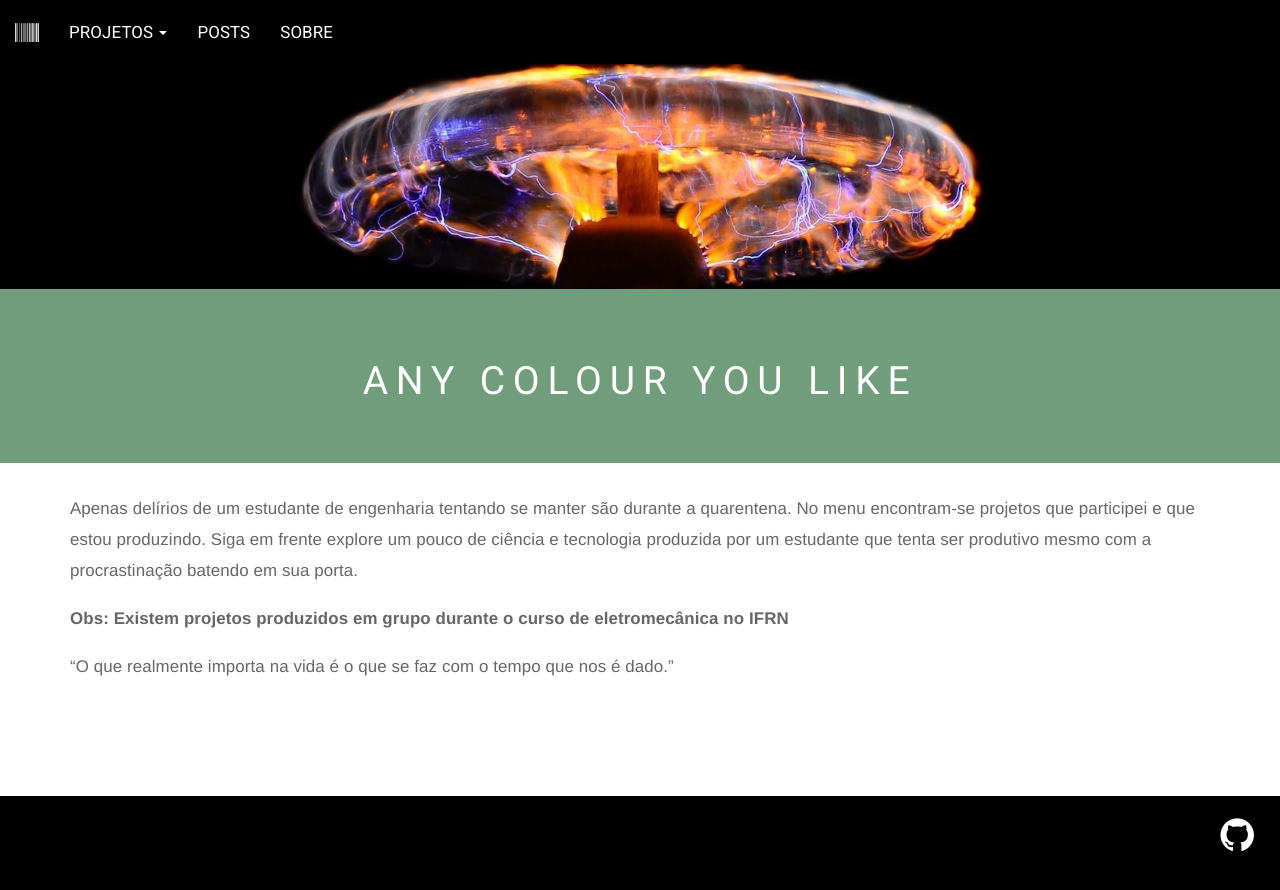
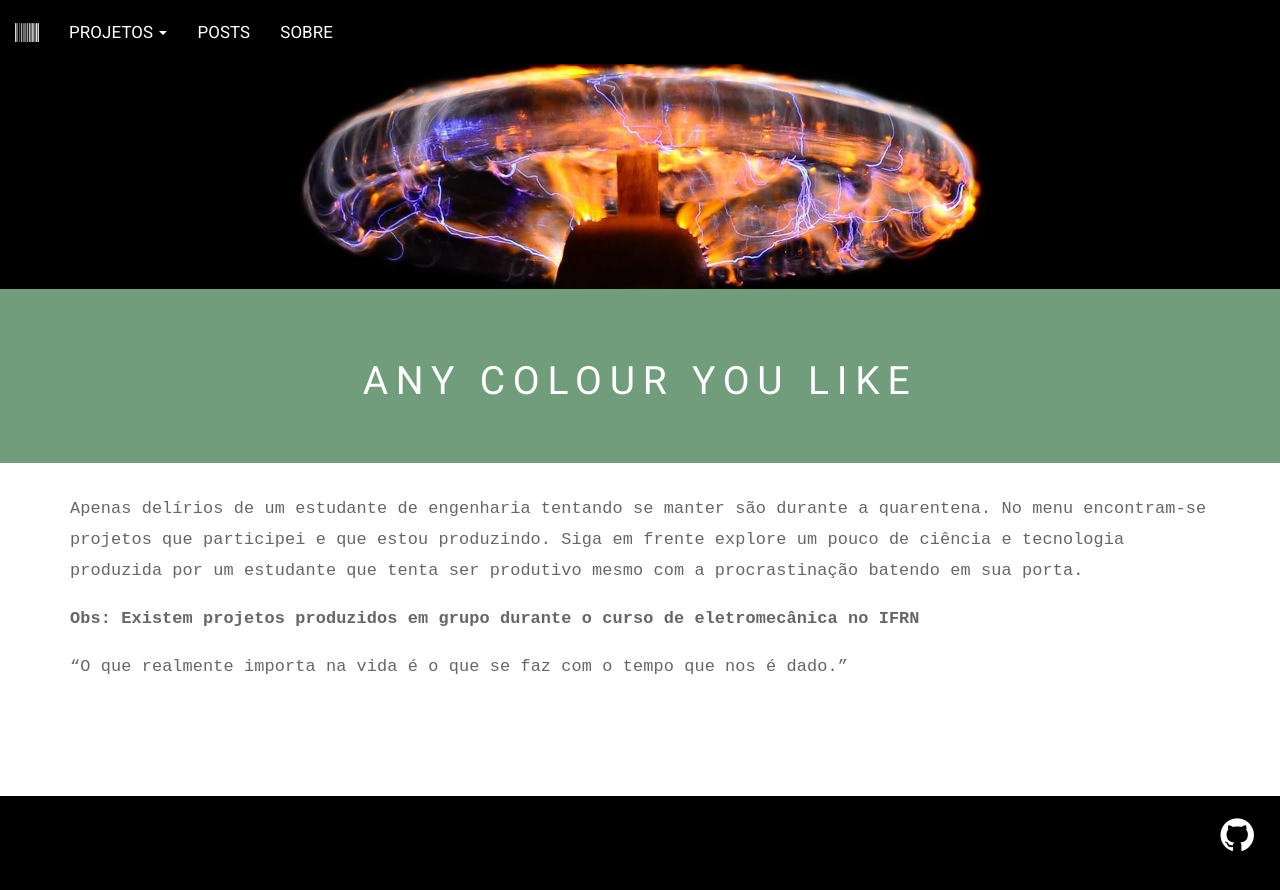
Before and after one commit to mvsn-ufrn/mvsn-ufrn.github.io, a Jekyll site: the page built from index.html, in a window 1280 px wide. Shown: the top 890 px of the page. Built offline with Jekyll 4.4.1, drawn with Linux system fonts in a browser that asks for light colours; the list of posts is cut into pages by our own code.

Commit message:
Update index.html

```diff
--- a/index.html
+++ b/index.html
@@ -4,7 +4,7 @@ title: Any colour you like
 description:  Apenas delírios de um estudante de engenharia tentando se manter são na quarentena.
 comments: false
 ---
-<font FACE="HELVETICA">
+<font FACE="COURIER NEW">
  <p>Apenas delírios de um estudante de engenharia tentando se manter são durante a quarentena. No menu encontram-se projetos que participei e que estou produzindo. Siga em frente explore um pouco de ciência e tecnologia produzida por um estudante que tenta ser produtivo mesmo com a procrastinação batendo em sua porta. </p>
 
 <p><b>Obs: Existem projetos produzidos em grupo durante o curso de eletromecânica no IFRN</b></p>
```
